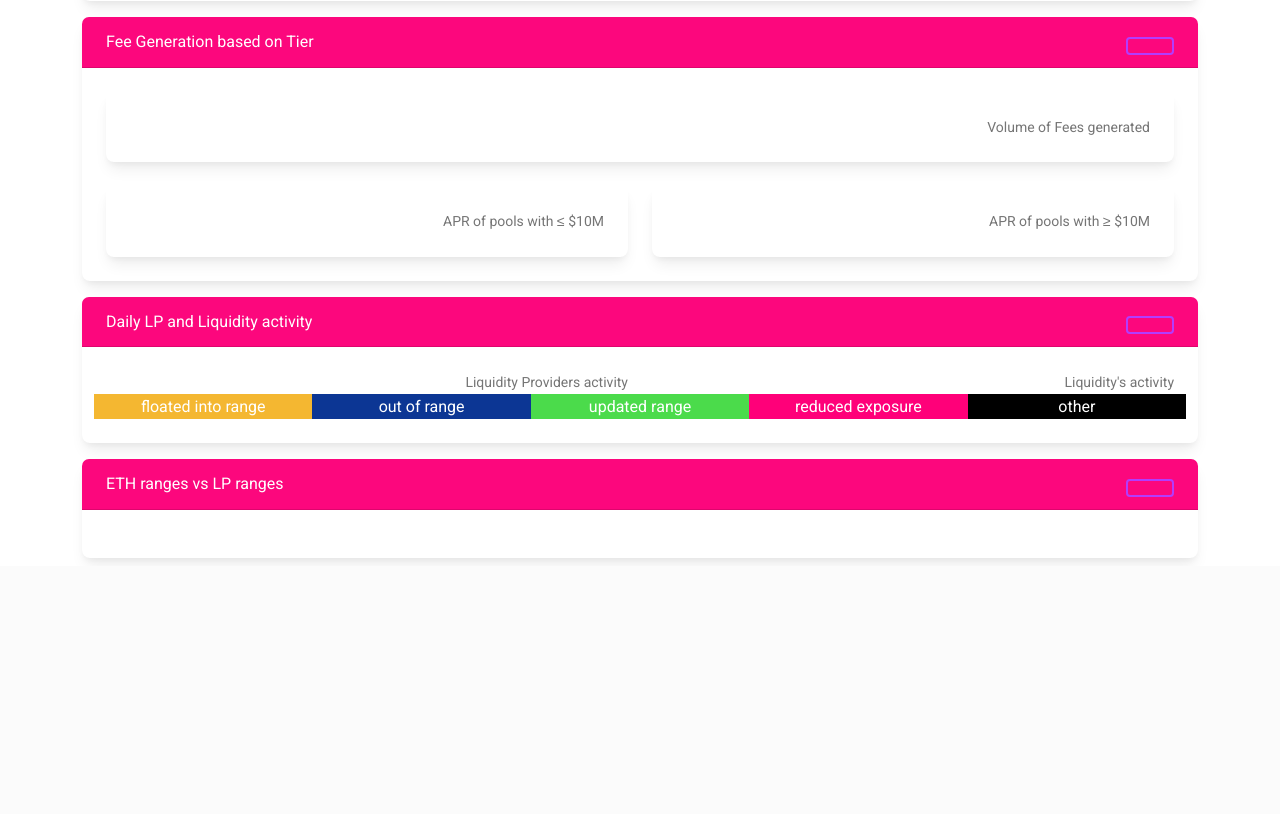
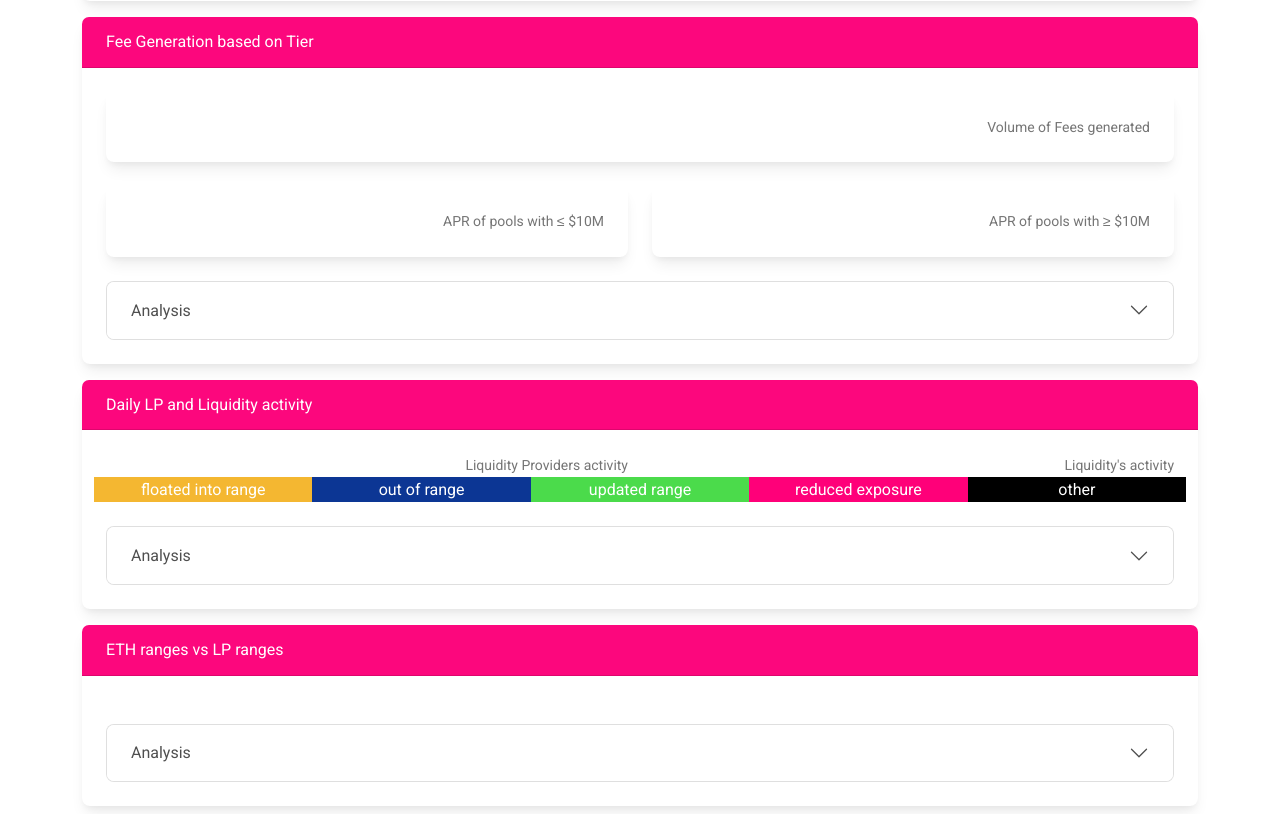
Before and after one commit to darvinrio/one-dash, a Flask app: template templates/uni/uniswap_stats.html in a window 1280 px wide. Shown: the part 462-1276 px from the top of the page. Before the commit the page ends 1023 px from the top, so only its background shows below. Run offline with Flask 2, Linux system fonts and the light colour scheme; the template is opened without the code that fills it, so the values that code supplies are empty; parts of the project's set-up code (start-up, migrations or seed data) failed here and were passed over; some libraries are stand-ins or nearby versions.

Commit message:
added accordion

```diff
--- a/app.py
+++ b/app.py
@@ -11,14 +11,14 @@
     a_file.truncate()
     a_file.close()
 
-# import socket
-# old_getaddrinfo = socket.getaddrinfo
-# def new_getaddrinfo(*args, **kwargs):
-#     responses = old_getaddrinfo(*args, **kwargs)
-#     return [response
-#             for response in responses
-#             if response[0] == socket.AF_INET]
-# socket.getaddrinfo = new_getaddrinfo
+import socket
+old_getaddrinfo = socket.getaddrinfo
+def new_getaddrinfo(*args, **kwargs):
+    responses = old_getaddrinfo(*args, **kwargs)
+    return [response
+            for response in responses
+            if response[0] == socket.AF_INET]
+socket.getaddrinfo = new_getaddrinfo
 
 from scripts.uniswap_tvl_vol import get_uni_stat_plot
 from scripts.uniswap.fees import get_uni_fee_plots
@@ -33,10 +33,10 @@
 
 @app.route('/')
 def home():
-    return render_template('home.html')
+    # return render_template('home.html')
 
-@app.route('/uni_stats')
-def uni_stats():
+# @app.route('/uni_stats')
+# def uni_stats():
 
     uni_tvl,uni_vol = get_uni_stat_plot()
 
--- a/scripts/pool.py
+++ b/scripts/pool.py
@@ -121,7 +121,7 @@
             'tick_format':'(0.00 a)',
             'div':None,
             'plot':None,
-            'color':"#101419"
+            'color':"#22316c"
         } for col in plot_list
     ]
     for fun in param_list:
@@ -173,7 +173,7 @@
             </div>
             """
         p.yaxis.formatter=NumeralTickFormatter(format=fun['tick_format'])
-        p.xaxis.formatter = DatetimeTickFormatter(months="%b %y")
+        p.xaxis.formatter = DatetimeTickFormatter(days="%b %d",months="%b %y")
 
         p.yaxis.minor_tick_line_color = None
         p.yaxis.major_tick_line_color = None
@@ -313,7 +313,7 @@
         hovertool = HoverTool(tooltips=tooltips,formatters={'@index': 'datetime'})
         p.add_tools(crosshair,hovertool)
         p.yaxis.formatter=NumeralTickFormatter(format="00.00%")
-        p.xaxis.formatter=DatetimeTickFormatter()
+        p.xaxis.formatter = DatetimeTickFormatter(days="%b %d",months="%b %y")
 
         p.vbar_stack(label, x='index',color=color_dict,source=d,width=timedelta(days=0.7),fill_alpha=0.7,hover_alpha=1)
         p.y_range = Range1d(0,1)
--- a/static/css/rio.css
+++ b/static/css/rio.css
@@ -1,3 +1,8 @@
+:root{
+    --bg: #1f2237;
+}
+
+
 .bk-tooltip{
     border: 0px !important;
     width: 200px !important;
--- a/templates/base.html
+++ b/templates/base.html
@@ -5,13 +5,6 @@
   <meta charset="UTF-8">
   <meta name="viewport" content="width=device-width, initial-scale=1.0">
   <meta http-equiv="X-UA-Compatible" content="ie=edge">
-  {#
-    <link rel="stylesheet" href="https://maxcdn.bootstrapcdn.com/bootstrap/4.0.0/css/bootstrap.min.css"
-    integrity="sha384-Gn5384xqQ1aoWXA+058RXPxPg6fy4IWvTNh0E263XmFcJlSAwiGgFAW/dAiS6JXm" crossorigin="anonymous">
-    <link rel="stylesheet" href="https://cdn.jsdelivr.net/npm/bootstrap-icons@1.5.0/font/bootstrap-icons.css">
-    <script src="https://cdn.jsdelivr.net/npm/bootstrap@5.1.1/dist/js/bootstrap.bundle.min.js"
-    integrity="sha384-/bQdsTh/da6pkI1MST/rWKFNjaCP5gBSY4sEBT38Q/9RBh9AH40zEOg7Hlq2THRZ"
-    crossorigin="anonymous"></script>#}
 
   <link href="https://cdnjs.cloudflare.com/ajax/libs/font-awesome/5.15.1/css/all.min.css" rel="stylesheet" />
   <link href="https://fonts.googleapis.com/css?family=Roboto:300,400,500,700&display=swap" rel="stylesheet" />
--- a/templates/uni/pool.html
+++ b/templates/uni/pool.html
@@ -10,7 +10,7 @@
 
     .card-header {
         color: white;
-        background-color: #fc077d;
+        background-color: #22316c;
     }
 </style>
 <link rel="stylesheet" href="{{url_for('static',filename='css/rio.css')}}">
--- a/templates/uni/uniswap_stats.html
+++ b/templates/uni/uniswap_stats.html
@@ -12,8 +12,6 @@
         color: white;
         background-color: #fc077d;
     }
-
-
 </style>
 {% endblock %}
 
@@ -94,16 +92,11 @@
 </div>
 </div>
 
+
 <div class="container py-2">
     <div class="card">
         <div class="card-header d-flex justify-content-between align-items-center">
             Fee Generation based on Tier
-            <div class="p-4" style="position: absolute; right: 0">
-                <button type="button" class="btn btn-outline-secondary" data-bs-toggle="modal"
-                    data-bs-target="#feeModal">
-                    <i class="bi bi-info-circle"></i>
-                </button>
-            </div>
         </div>
         <div class="card-body text-center">
             <div class="card">
@@ -131,20 +124,53 @@
                     </div>
                 </div>
             </div>
+
+            <div class="accordion pt-4" id="fee_accordian">
+                <div class="accordion-item">
+                    <h2 class="accordion-header" id="headingOne">
+                        <button class="accordion-button collapsed" type="button" data-mdb-toggle="collapse"
+                            data-mdb-target="#fee_collapseOne" aria-expanded="true" aria-controls="fee_collapseOne">
+                            Analysis
+                        </button>
+                    </h2>
+                    <div id="fee_collapseOne" class="accordion-collapse collapse" aria-labelledby="headingOne"
+                        data-mdb-parent="#fee_accordian">
+                        <div class="accordion-body">
+                            <p class="text-start">
+                                One of the most important decisions for an LP in uniswapv3 is to choose the appropriate
+                                fee
+                                tier to make good returns from the liquidity they provide.
+                                Though in the outset, 1% looks like a smart choice to get the most out of your liquidity
+                                position.<a href="https://twitter.com/darksoulsfanlol"
+                                    target="_blank">@darksoulsfanlol</a>
+                                suggests that is not the case in this data backed analysis.
+                                <ul class="text-start">
+                                    <li>0.3 % generates the most volume</li>
+                                    <li>most likely due to most LPs transitioning from v2 choosing to keep the tried and test fee tier.</li>
+                                    <li>as the difference is shrinking, in the long run, one can expect the LPs to adapt to the versatility of fee tiers</li>
+
+                                    <li>stick to 1% APR for low volume pools</li>
+                                    <li>stay away from 0.05% fee tier</li>
+                                    <li>when in doubt go for 0.3%</li>
+                                    <li>Impermanent loss can still wreck your wallet</li>
+                                </ul>
+                                <a href="https://app.flipsidecrypto.com/dashboard/best-uniswap-fee-ChF2eD" target="_blank">read full analysis...</a>
+                            </p>
+                        </div>
+                    </div>
+                </div>
+            </div>
         </div>
     </div>
+
 </div>
+
+
 
 <div class="container py-2">
     <div class="card">
         <div class="card-header d-flex justify-content-between align-items-center">
             Daily LP and Liquidity activity
-            <div class="p-4" style="position: absolute; right: 0">
-                <button type="button" class="btn btn-outline-secondary" data-bs-toggle="modal"
-                    data-bs-target="#lpreactModal">
-                    <i class="bi bi-info-circle"></i>
-                </button>
-            </div>
         </div>
         <div class="card-body">
             <div class="row text-center">
@@ -164,6 +190,41 @@
                 <div class="col text-center text-white" style="background-color: #ff0079;">reduced exposure</div>
                 <div class="col text-center text-white" style="background-color:black;">other</div>
             </nav>
+            <div class="accordion pt-4" id="react_accordian">
+                <div class="accordion-item">
+                  <h2 class="accordion-header" id="headingOne">
+                    <button
+                      class="accordion-button collapsed"
+                      type="button"
+                      data-mdb-toggle="collapse"
+                      data-mdb-target="#react_collapseOne"
+                      aria-expanded="true"
+                      aria-controls="react_collapseOne"
+                    >
+                      Analysis
+                    </button>
+                  </h2>
+                  <div
+                    id="react_collapseOne"
+                    class="accordion-collapse collapse"
+                    aria-labelledby="headingOne"
+                    data-mdb-parent="#react_accordian"
+                  >
+                    <div class="accordion-body text-start">
+                     <p class="">
+                Andruu took a look at how LPs and the Liquidity react to market conditions.
+                In order to read these plots, use the legends above. The legend describes activity that occur to a liquidity position. For example, say floated into range, in the graph on the left this means, the LP moved the ranges manually, where as in the graph on right it means, the liquidity moved back into range, and so on.
+                <ul>
+                    <li>Unstable-Unstable pairs usually had their out of range positions drifted manually back by the LPs.Atleast 20 percent was left out of bounds probably anticipating price movements. However these were less chaotic that the Unstable-Stable pairs</li>
+                    <li>Unstable-Stable pairs are the most chaotic. The liquidity is consistently out of range and the LP has to be very active to float them back. Consistently 70% of LP activity is moving the ranges to capture the price action.</li>
+                    <li>Life as a provider to Stable-Stable pair is peaceful. Thought there were out of bounds ranges during volatile times, at the end of the day, majority of these return back to range on their own, since they have to keep their peg.</li>
+                </ul>
+                <a href="https://app.flipsidecrypto.com/dashboard/active-liquidity-for-5-largest-pools-in-uniswap-v3-FjX31D" target="_blank">read full analysis...</a>
+            </p>
+                    </div>
+                  </div>
+                </div>
+              </div>
         </div>
     </div>
 </div>
@@ -172,15 +233,46 @@
     <div class="card">
         <div class="card-header d-flex justify-content-between align-items-center">
             ETH ranges vs LP ranges
-            <div class="p-4" style="position: absolute; right: 0">
-                <button type="button" class="btn btn-outline-secondary" data-bs-toggle="modal"
-                    data-bs-target="#lprangeModal">
-                    <i class="bi bi-info-circle"></i>
-                </button>
-            </div>
         </div>
         <div class="card-body">
             {{uni_lp_plot|safe}}
+
+            <div class="accordion pt-4" id="range_accordion">
+                <div class="accordion-item">
+                  <h2 class="accordion-header" id="headingOne">
+                    <button
+                      class="accordion-button collapsed"
+                      type="button"
+                      data-mdb-toggle="collapse"
+                      data-mdb-target="#range_collapseOne"
+                      aria-expanded="true"
+                      aria-controls="range_collapseOne"
+                    >
+                      Analysis
+                    </button>
+                  </h2>
+                  <div
+                    id="range_collapseOne"
+                    class="accordion-collapse collapse"
+                    aria-labelledby="headingOne"
+                    data-mdb-parent="#range_accordion"
+                  >
+                    <div class="accordion-body text-start">
+                        Kida#8864 analysed the popular ETH-USDC pool's top Liquidity Providers to see how efficient they are , and lessons to be learnt from them.
+                        In the graph on the right, in top you can see the ETH's price range as line segments, while the LP's liquidity range as shaded area.In bottom, you can see the volatility compared to the percentage range of LP position. Ideally, we want both the black regions to be completely and tightly engulfed by the red areas for maximum capital efficiency.
+                        <ul>
+                            <li>The LPs consistently managed to enclose all of the ETH price for majority of the days. Only days of extreme volatility pushed these LPs out of position. </li>
+                            <li>This means, generally the LPs are either very good at prediciting the price range of ETH or very reactive to changes, both of which are rewarding in Uniswapv3</li>
+                            <li>A position gap of greater than 5% is required, or else transactions will go out of bounds</li>
+                            <li>A 25% price gap looks like overkill on most days.</li>
+                            <li>15% to 30% price gap with previous day average ETH price at center, is the analyst's recommendation for LP ranges.</li>
+                        </ul>
+                        <a href="https://app.flipsidecrypto.com/dashboard/uniswap-active-positions-and-their-price-ranges-UjLwpy" target="_blank">read full analysis...</a>
+
+                    </div>
+                  </div>
+                </div>
+              </div>
         </div>
     </div>
 </div>
@@ -189,145 +281,6 @@
 {#Modals#}
 
 
-{#LP react modal#}
-<div class="modal fade" id="lpreactModal" tabindex="-1" aria-labelledby="lpreactModalLabel" aria-hidden="true">
-    <div class="modal-dialog">
-        <div class="modal-content">
-            <div class="modal-header">
-                <h5 class="modal-title" id="lpreactModalLabel">Reacting to out of bounds</h5>
-                <button type="button" class="btn" data-bs-dismiss="modal" aria-label="Close"><i
-                        class="bi bi-x-lg"></i></button>
-            </div>
-            <div class="modal-body">
-                ...
-                <h3 class="title is_size-3 pl-2">
-                    Reacting to out of bound ranges like a pro LP ...
-                </h3>
 
-                <div class="content p-2 has-text-justified">
-                    <p class="is-size-6">
-                        Andruu took a look at how LPs and the Liquidity react to market conditions.
-                        In order to read these plots, use the legends above. The legend describes activity that occur to
-                        a liquidity position. For example, say floated into range, in the graph on the left this means,
-                        the LP moved the ranges manually, where as in the graph on right it means, the liquidity moved
-                        back into range, and so on.
-                    <ul>
-                        <li>Unstable-Unstable pairs usually had their out of range positions drifted manually back by
-                            the LPs.Atleast 20 percent was left out of bounds probably anticipating price movements.
-                            However these were less chaotic that the Unstable-Stable pairs</li>
-                        <li>Unstable-Stable pairs are the most chaotic. The liquidity is consistently out of range and
-                            the LP has to be very active to float them back. Consistently 70% of LP activity is moving
-                            the ranges to capture the price action.</li>
-                        <li>Life as a provider to Stable-Stable pair is peaceful. Thought there were out of bounds
-                            ranges during volatile times, at the end of the day, majority of these return back to range
-                            on their own, since they have to keep their peg.</li>
-                    </ul>
-                    <a href="https://app.flipsidecrypto.com/dashboard/active-liquidity-for-5-largest-pools-in-uniswap-v3-FjX31D"
-                        target="_blank">read full analysis...</a>
-                    </p>
-                </div>
-            </div>
-            <div class="modal-footer">
-                <button type="button" class="btn btn-danger" data-bs-dismiss="modal">Close</button>
-            </div>
-        </div>
-    </div>
-</div>
-
-{#fee modal#}
-<div class="modal fade" id="feeModal" tabindex="-1" aria-labelledby="feeModalLabel" aria-hidden="true">
-    <div class="modal-dialog">
-        <div class="modal-content">
-            <div class="modal-header">
-                <h5 class="modal-title" id="feeModalLabel">Choosing fee-tiers</h5>
-                <button type="button" class="btn" data-bs-dismiss="modal" aria-label="Close"><i
-                        class="bi bi-x-lg"></i></button>
-            </div>
-            <div class="modal-body">
-                <div class="content has-text-justified">
-                    <h3 class="title is-size-3 pl-2">
-                        Is 1% the right choice ?
-                    </h3>
-                    <p class="is-size-6">
-                        One of the most important decisions for an LP in uniswapv3 is to choose the appropriate fee tier
-                        to make good returns from the liquidity they provide. <br>
-                        Though in the outset, 1% looks like a smart choice to get the most out of your liquidity
-                        position.<a href="https://twitter.com/darksoulsfanlol" target="_blank">@darksoulsfanlol</a>
-                        suggests that is not the case in this data backed analysis.
-                    <ul>
-                        <li>0.3 % generates the most volume</li>
-                        <li>most likely due to most LPs transitioning from v2 choosing to keep the tried and test fee
-                            tier.</li>
-                        <li>as the difference is shrinking, in the long run, one can expect the LPs to adapt to the
-                            versatility of fee tiers</li>
-                    </ul>
-                    <p class="has-text-danger">
-                        Note: the graphs have log-scale, so actual differences are to be amplified by a factor of 10.
-                    </p>
-                    The analysis, suggests
-                    <ul>
-                        <li>stick to 1% APR for low volume pools</li>
-                        <li>stay away from 0.05% fee tier</li>
-                        <li>when in doubt go for 0.3%</li>
-                        <li>Impermanent loss can still wreck your wallet</li>
-                    </ul>
-                    <a href="https://app.flipsidecrypto.com/dashboard/best-uniswap-fee-ChF2eD" target="_blank">read full
-                        analysis...</a>
-                    </p>
-                </div>
-            </div>
-            <div class="modal-footer">
-                <button type="button" class="btn btn-danger" data-bs-dismiss="modal">Close</button>
-            </div>
-        </div>
-    </div>
-</div>
-
-{#lp range modal#}
-<div class="modal fade" id="lprangeModal" tabindex="-1" aria-labelledby="lprangeModalLabel" aria-hidden="true">
-    <div class="modal-dialog">
-        <div class="modal-content">
-            <div class="modal-header">
-                <h5 class="modal-title" id="lprangeModalLabel">Efficiency of LPs for ETH-USDC pair</h5>
-                <button type="button" class="btn" data-bs-dismiss="modal" aria-label="Close"><i
-                        class="bi bi-x-lg"></i></button>
-            </div>
-            <div class="modal-body">
-                ...
-                <h3 class="title is_size-3 pl-2">
-                    Efficiency of LPs for ETH-USDC pair
-                </h3>
-
-                <div class="content p-2 has-text-justified">
-                    <p class="is-size-6">
-                        Kida#8864 analysed the popular ETH-USDC pool's top Liquidity Providers to see how efficient they
-                        are , and lessons to be learnt from them.
-                        In the graph on the right, in top you can see the ETH's price range as line segments, while the
-                        LP's liquidity range as shaded area.In bottom, you can see the volatility compared to the
-                        percentage range of LP position. Ideally, we want both the black regions to be completely and
-                        tightly engulfed by the red areas for maximum capital efficiency.
-                    <ul>
-                        <li>The LPs consistently managed to enclose all of the ETH price for majority of the days. Only
-                            days of extreme volatility pushed these LPs out of position. </li>
-                        <li>This means, generally the LPs are either very good at prediciting the price range of ETH or
-                            very reactive to changes, both of which are rewarding in Uniswapv3</li>
-                        <li>A position gap of greater than 5% is required, or else transactions will go out of bounds
-                        </li>
-                        <li>A 25% price gap looks like overkill on most days.</li>
-                        <li>15% to 30% price gap with previous day average ETH price at center, is the analyst's
-                            recommendation for LP ranges.</li>
-                    </ul>
-                    <a href="https://app.flipsidecrypto.com/dashboard/uniswap-active-positions-and-their-price-ranges-UjLwpy"
-                        target="_blank">read full analysis...</a>
-
-                    </p>
-                </div>
-            </div>
-            <div class="modal-footer">
-                <button type="button" class="btn btn-danger" data-bs-dismiss="modal">Close</button>
-            </div>
-        </div>
-    </div>
-</div>
 
 {% endblock %}
```
Also changed, not shown: static/js/plots/bokeh_plot.js. Lines whose indentation alone changed are shown as unchanged.
